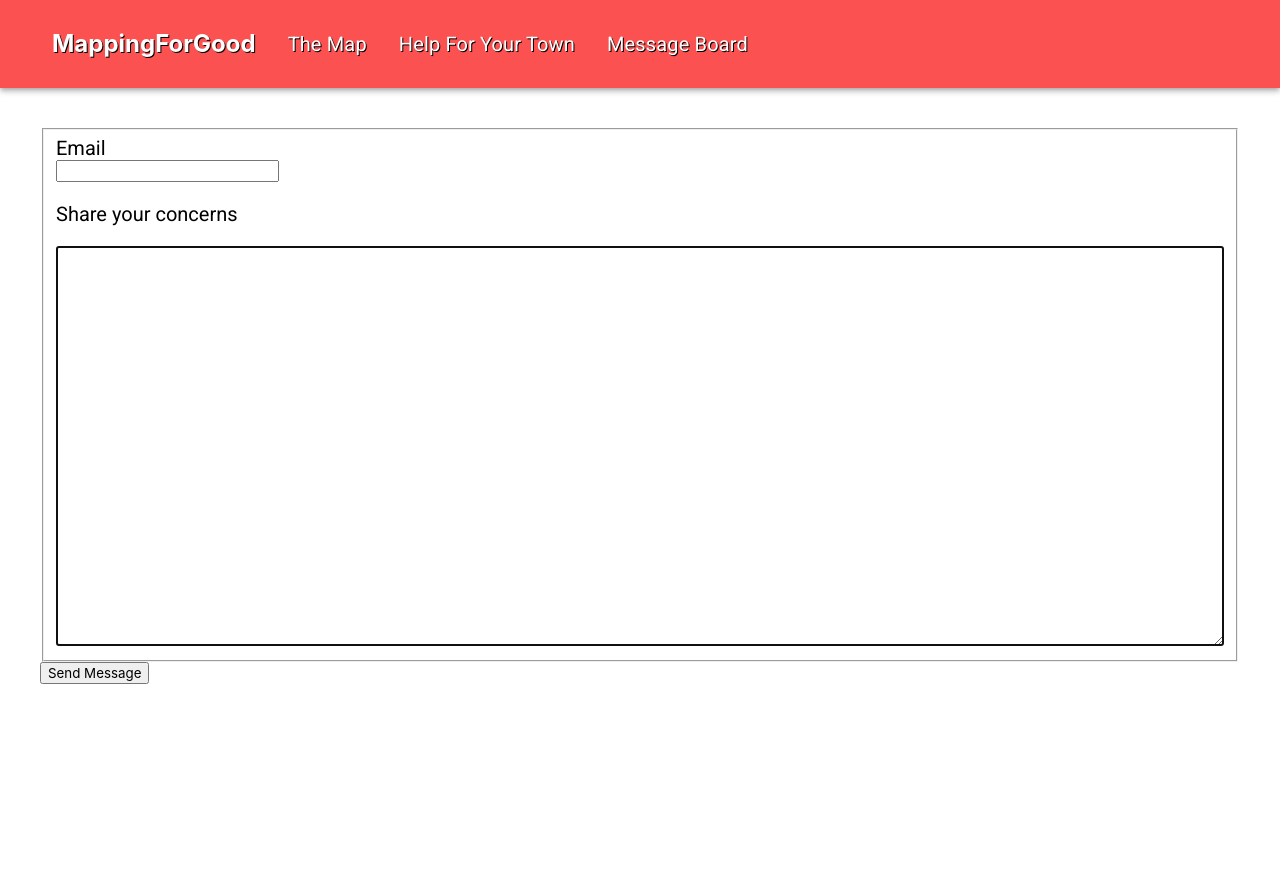
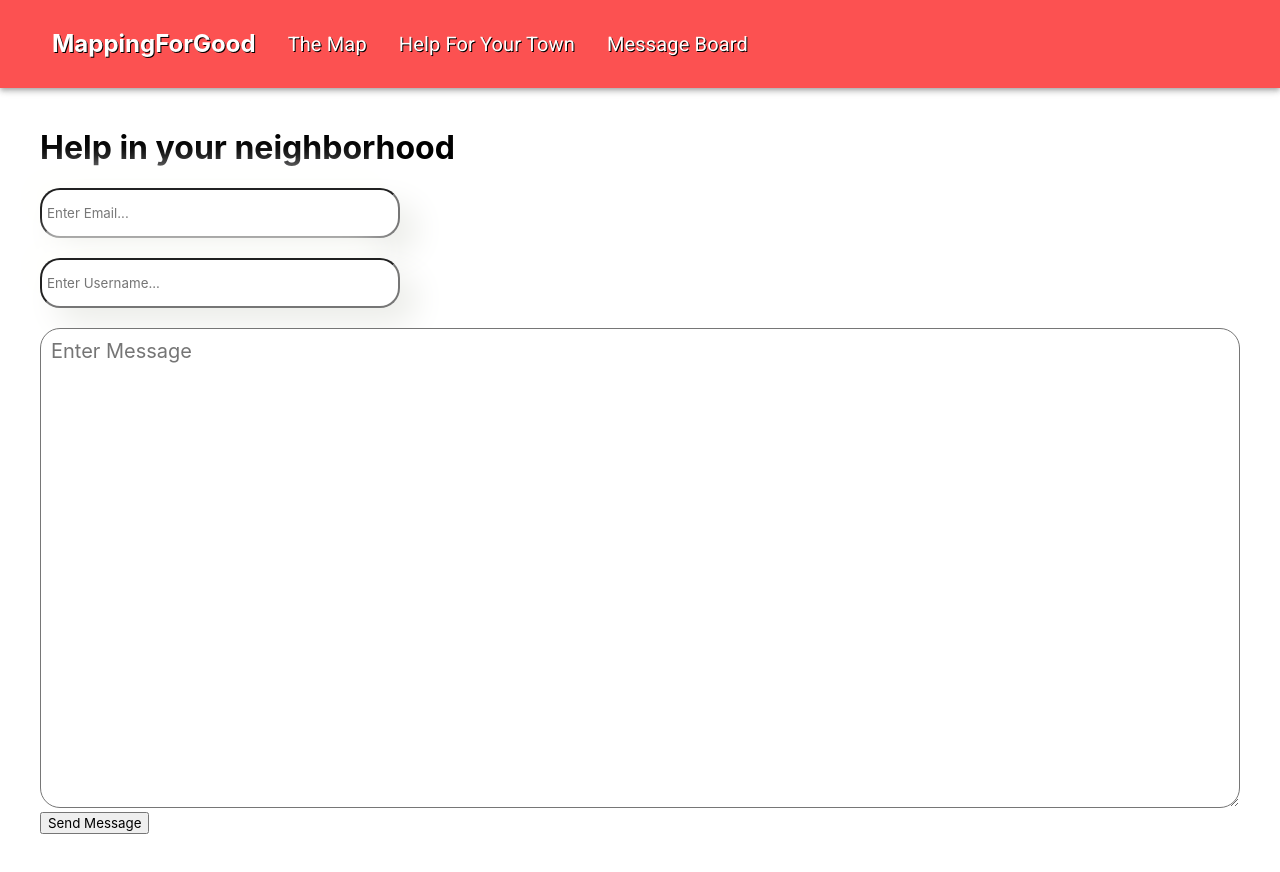
Before and after one commit to samderanova/MappingForGood, a React (Create React App) app in the folder frontend/: page /messageBoard in a window 1280 px wide. Before the commit the page ends 800 px from the top, so only its background shows below. Built offline with nearby package versions, Linux system fonts and the light colour scheme.

Commit message:
Message Board Ui Updates

```diff
--- a/frontend/src/components/Form/Form.css
+++ b/frontend/src/components/Form/Form.css
@@ -10,6 +10,12 @@
     animation-name: fade-in;
     animation-duration: 1s;
 }
+#text-area-input {
+    font-size: 20px;
+    width: 100%;
+    height: 50vh;
+    padding: 10px;
+}
 
 
 Form .card
--- a/frontend/src/components/Form/Form.js
+++ b/frontend/src/components/Form/Form.js
@@ -17,8 +17,8 @@ export default class Form extends React.Component {
             <div id ="#form-container">
                 <h1 id="#form-header">How Can We Help You</h1>
                 <form className="card" action="handle-form"method="post"><br/>
-                    <input className="text-input" type="text" placeholder="Enter Username..." name="username" /><br/>
-                    <input className="text-input" type="text" placeholder="Enter Email..." name="email" /><br/>
+                    <input className="pill" type="text" placeholder="Enter Username..." name="username" /><br/>
+                    <input className="pill" type="text" placeholder="Enter Email..." name="email" /><br/>
                     <input id="#text-area-input"type="textArea" placeholder="Issues in my town..." name="message" /><br/>
                     <input id="#submit-button" type="submit" value="Submit" />
                 </form>
--- a/frontend/src/components/MessageBoard/MessageBoard.css
+++ b/frontend/src/components/MessageBoard/MessageBoard.css
@@ -1,11 +1,47 @@
 .MessageBoard label {
     font-family: 'Roboto', sans-serif;
     font-size: 20px;
+    outline:none;
+
+}
+.MessageBoard{
+    border-radius: 10px;
+}
+.pill{
+    width:30%;
+    height:50px;
+    outline:none;
+    border-radius: 20px;
+    padding:5px;
+    outline:none;
+    box-shadow:  16px 16px 32px #ecede9,
+             -16px -16px 32px #fffffd;
+
 }
 
 .MessageBoard textarea {
     font-size: 20px;
     width: 100%;
-    height: 50vh;
+    height: 60vh;
     padding: 10px;
+    outline: none;
+    border-radius:20px;
 }
+
+.MessageBoard.card
+{
+    border-radius: 21px;
+    background: #f6f7f3;
+    box-shadow:  16px 16px 32px #ecede9,
+             -16px -16px 32px #fffffd;
+}
+
+.MessageBoard .fieldset{
+    outline:none;
+    padding:10px;
+}
+
+.MessageBoard .form .card
+{
+    padding:10px;
+}
--- a/frontend/src/components/MessageBoard/MessageBoard.js
+++ b/frontend/src/components/MessageBoard/MessageBoard.js
@@ -32,16 +32,15 @@ export default class MessageBoard extends React.Component {
     render() {
         return (
             <div className="MessageBoard">
+                <h1>Help in your neighborhood</h1>
                 <form>
-                    <fieldset>
-                        <label htmlFor="email">Email</label>
-                        <br></br>
-                        <input type="email" required={true}/>
+
+                        <input type="email" className="pill" placeholder="Enter Email..." required={true}/>
                         <br></br><br></br>
-                        <label htmlFor="newMessage">Share your concerns</label>
+                        <input className="pill" type="text" placeholder="Enter Username..." name="username" />
                         <br></br><br></br>
-                        <textarea name="newMessage" id="newMessageDescription" autoFocus required={true}></textarea>
-                    </fieldset>
+                        <textarea name="newMessage" placeholder="Enter Message" id="newMessageDescription" autoFocus required={true}></textarea>
+
                     <input type="submit" value="Send Message" onClick={this.sendMessage} />
                 </form>
             </div>
```
